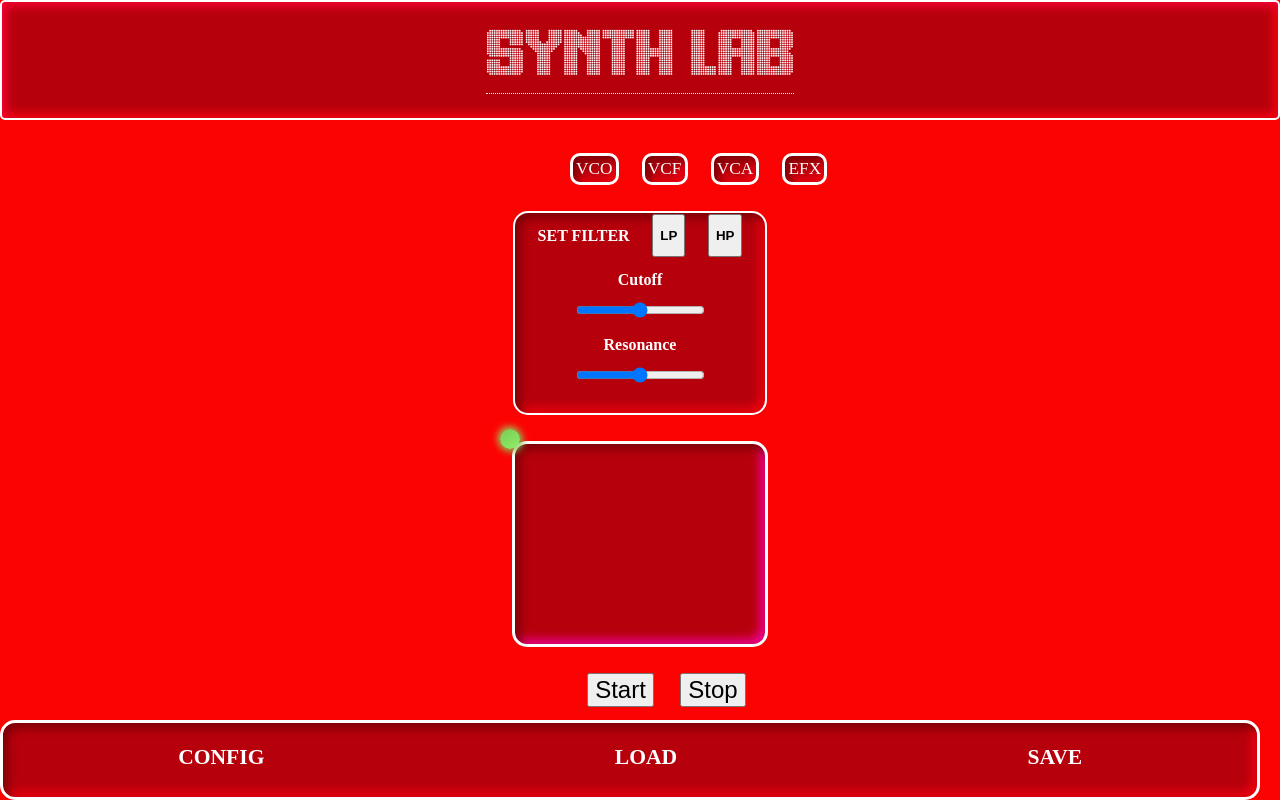
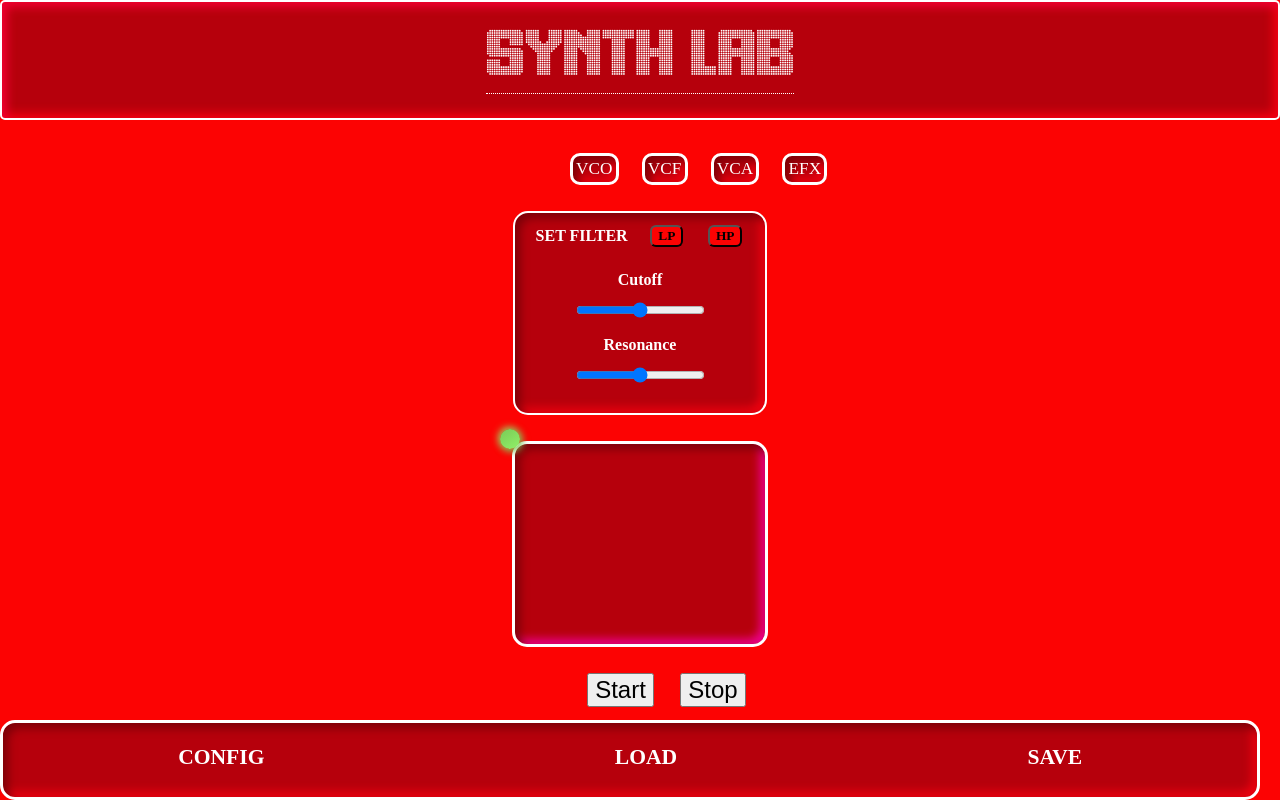
Before and after one commit to PhilippAubert/capstone-digitalSynth, a React (Create React App) app in the folder digitalsynth/: page /filter in a window 1280 px wide. Built offline with nearby package versions, Linux system fonts and the light colour scheme.

Commit message:
Fix FilterSwitch-Buttons

```diff
--- a/digitalsynth/src/App.js
+++ b/digitalsynth/src/App.js
@@ -21,7 +21,7 @@ export default function App() {
   const [osc2Type, setOsc2Type] = useState("sawtooth");
 
   const [filterFrequency, setFilterFrequency] = useState(1500);
-  const [resonance, setResonance] = useState(0);
+  const [resonance, setResonance] = useState(0.01);
   const [filterType, setFilterType] = useState("lowpass");
 
   const [ampEnvelope, setAmpEnvelope] = useState({
@@ -36,6 +36,7 @@ export default function App() {
   const oscRef2 = useRef(null);
   const filterRef = useRef(null);
   const resonanceRef = useRef(null);
+  const filterTypeRef = useRef(null);
   const ampEnvRef = useRef(null);
   const revRef = useRef(null);
   const phaserRef = useRef(null);
@@ -150,8 +151,8 @@ export default function App() {
   }, [resonance]);
 
   useEffect(() => {
-    if (filterType.current) {
-      filterType.current.type = filterType;
+    if (filterTypeRef.current) {
+      filterTypeRef.current.type = filterType;
     }
   }, [filterType]);
 
@@ -238,7 +239,7 @@ export default function App() {
                 </div>{" "}
                 <h2> Attack </h2>
                 <input
-                  value={ampEnvelope.decay} // to local storage 5
+                  value={ampEnvelope.attack} // to local storage 5
                   onChange={handleAttackChange}
                   type="range"
                   min="0.1"
--- a/digitalsynth/src/components/FilterBoard.js
+++ b/digitalsynth/src/components/FilterBoard.js
@@ -24,10 +24,10 @@ export default function FilterBoard({
       <div className="Filter-bar">
         <h2>SET FILTER </h2>
         <button id="lowpass" onClick={changeFilterType} className={"FilterButton"}>
-          <h2 className="Filter-Box"> LP </h2>
+          <p className="Filter-Box"> LP </p>
         </button>
         <button id="highpass" onClick={changeFilterType} className={"FilterButton"}>
-          <h2 className="Filter-Box"> HP </h2>
+          <p className="Filter-Box"> HP </p>
         </button>
       </div>
 
--- a/digitalsynth/src/components/css/FilterBoard.css
+++ b/digitalsynth/src/components/css/FilterBoard.css
@@ -1,14 +1,15 @@
-.FilterBox{
+.FilterButton{
     border-radius: 6px;
-    width: 50%;
     display: flex;
     flex-direction: row;
     align-items: center;
     margin: 0 2px;
-    background-color: #fc0303;
+    background: #fc0303;
   }
 
-  .Filter-Box h2{
-    background-color: #ccc;
-    font-size:1.5em;
+  .Filter-Box {
+    margin:0;
+    color:#000;
+    font-weight:800;
+    font-family:"Toxigenesis";
   }
```
